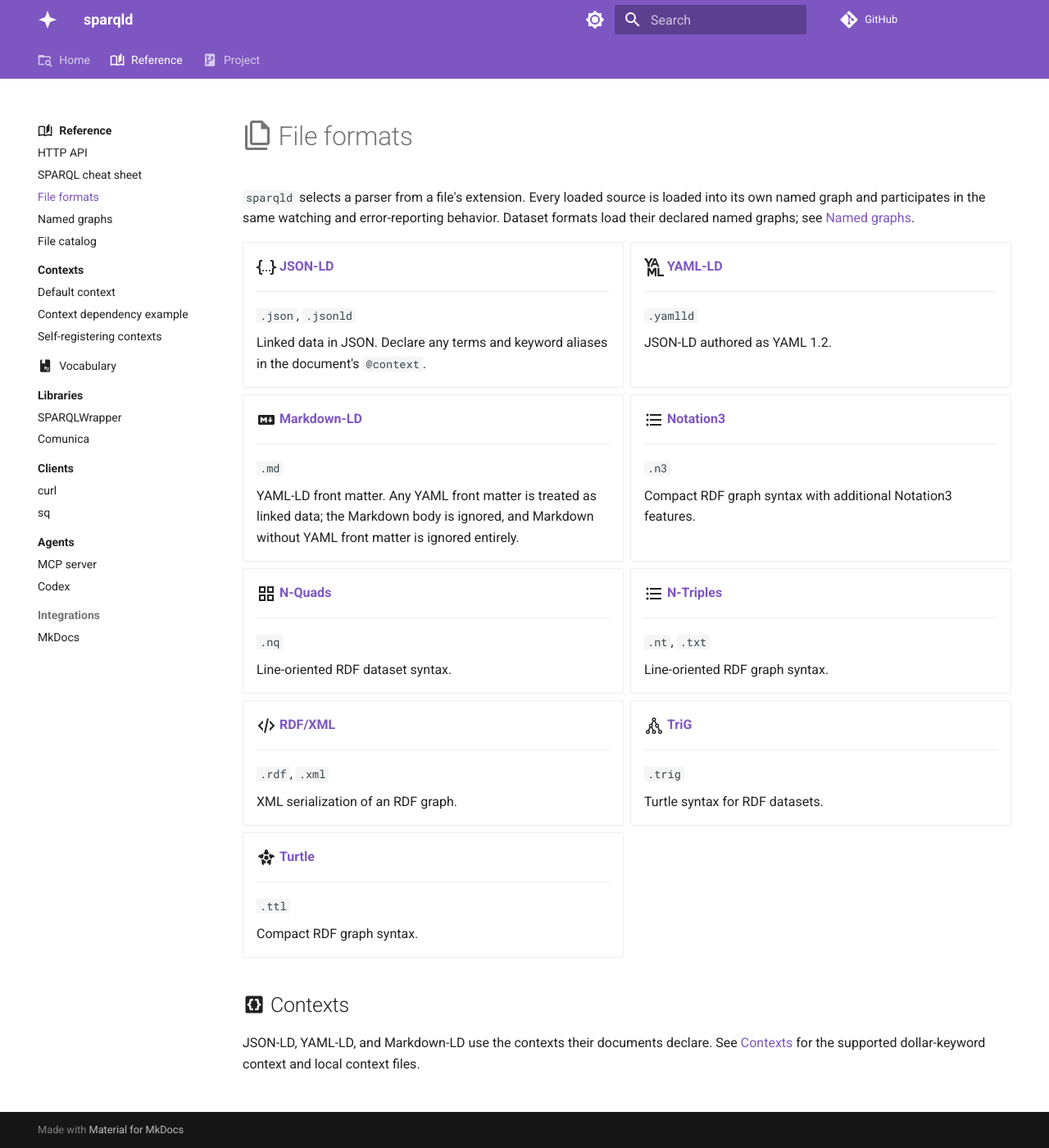
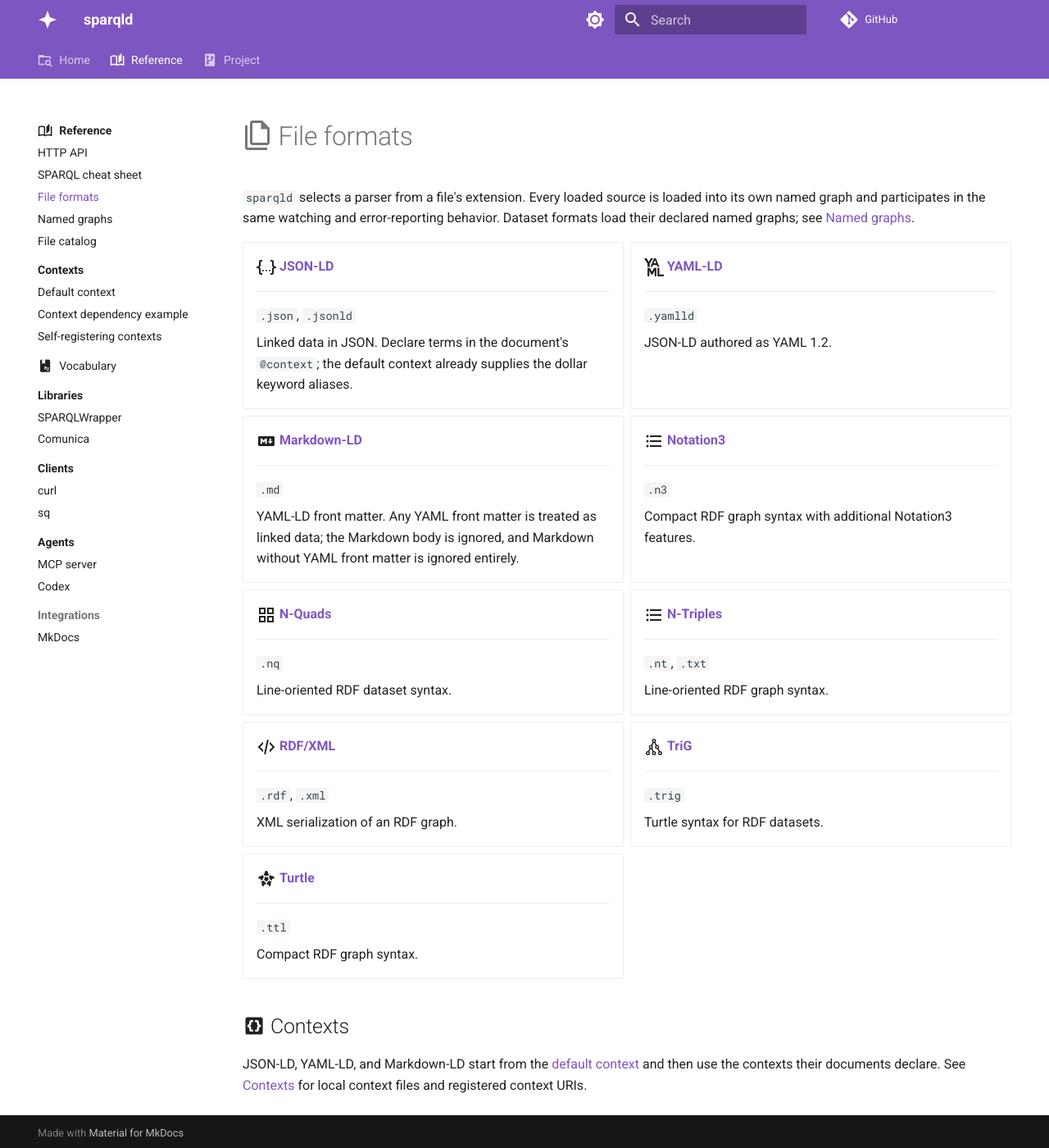
Before and after one commit to iolanta-tech/sparqld, an MkDocs documentation site: the page built from docs/reference/formats.md, in a window 1280 px wide and 1400 px high. Shown: the whole window at 82% size. Built offline with MkDocs 1.6.1 and Material for MkDocs 9.7.7, drawn with Linux system fonts in a browser that asks for light colours; comment, search, counter and statistics services are not loaded.

Commit message:
Mention the default context in the formats reference

```diff
--- a/docs/reference/formats.md
+++ b/docs/reference/formats.md
@@ -27,8 +27,8 @@ error-reporting behavior. Dataset formats load their declared named graphs; see
 
     `.json`, `.jsonld`
 
-    Linked data in JSON. Declare any terms and keyword aliases in the
-    document's `@context`.
+    Linked data in JSON. Declare terms in the document's `@context`; the
+    default context already supplies the dollar keyword aliases.
 
 -   :simple-yaml:{ .lg .middle } **[YAML-LD](https://www.w3.org/TR/yaml-ld-10/)**
 
@@ -100,6 +100,7 @@ error-reporting behavior. Dataset formats load their declared named graphs; see
 
 ## :material-code-braces-box: Contexts
 
-JSON-LD, YAML-LD, and Markdown-LD use the contexts their documents declare.
-See [Contexts](contexts/index.md) for the supported dollar-keyword context and local
-context files.
+JSON-LD, YAML-LD, and Markdown-LD start from the
+[default context](contexts/default-context.md) and then use the contexts their
+documents declare. See [Contexts](contexts/index.md) for local context files and
+registered context URIs.
```
